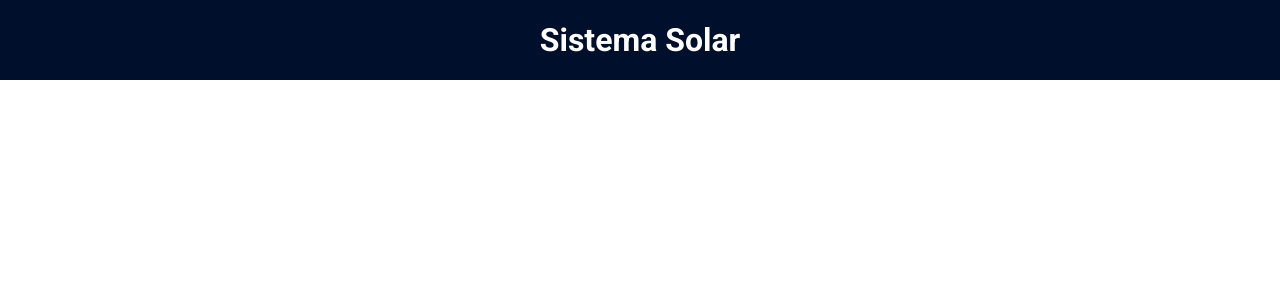
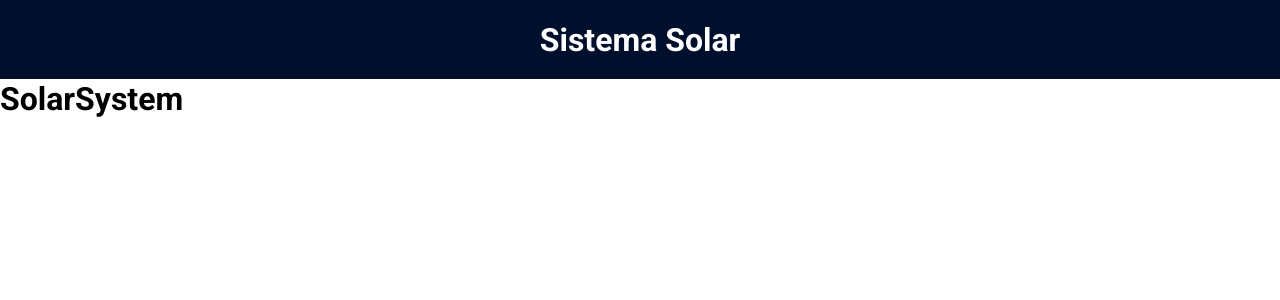
Before and after one commit to Grazziano/solar-system, a React (Vite) app: page / in a window 1280 px wide. Shown: the top 300 px of the page. Built offline with nearby package versions, Linux system fonts and the light colour scheme.

Commit message:
Implementing component SolarSystem

```diff
--- a/src/App.tsx
+++ b/src/App.tsx
@@ -1,5 +1,6 @@
 import { ThemeProvider } from 'styled-components';
 import Header from './components/Header';
+import SolarSystem from './components/SolarSystem';
 import GlobalStyles from './styles/GlobalStyles';
 import dark from './styles/themes/dark';
 
@@ -8,6 +9,7 @@ function App() {
     <ThemeProvider theme={dark}>
       <GlobalStyles />
       <Header title="Sistema Solar" />
+      <SolarSystem />
     </ThemeProvider>
   );
 }
--- a/src/components/Header/styles.ts
+++ b/src/components/Header/styles.ts
@@ -6,6 +6,7 @@ export const HeaderContainer = styled.header`
   display: flex;
   align-items: center;
   justify-content: center;
+  border-bottom: 1px solid ${(props) => props.theme.colors.white};
 `;
 
 export const Title = styled.h1`
--- /dev/null
+++ b/src/components/SolarSystem/index.tsx
@@ -0,0 +1,12 @@
+import React from 'react';
+import { Container } from './styles';
+
+function SolarSystem() {
+  return (
+    <Container>
+      <h1>SolarSystem</h1>
+    </Container>
+  );
+}
+
+export default SolarSystem;
--- /dev/null
+++ b/src/components/SolarSystem/styles.ts
@@ -0,0 +1,3 @@
+import styled from 'styled-components';
+
+export const Container = styled.div``;
```
